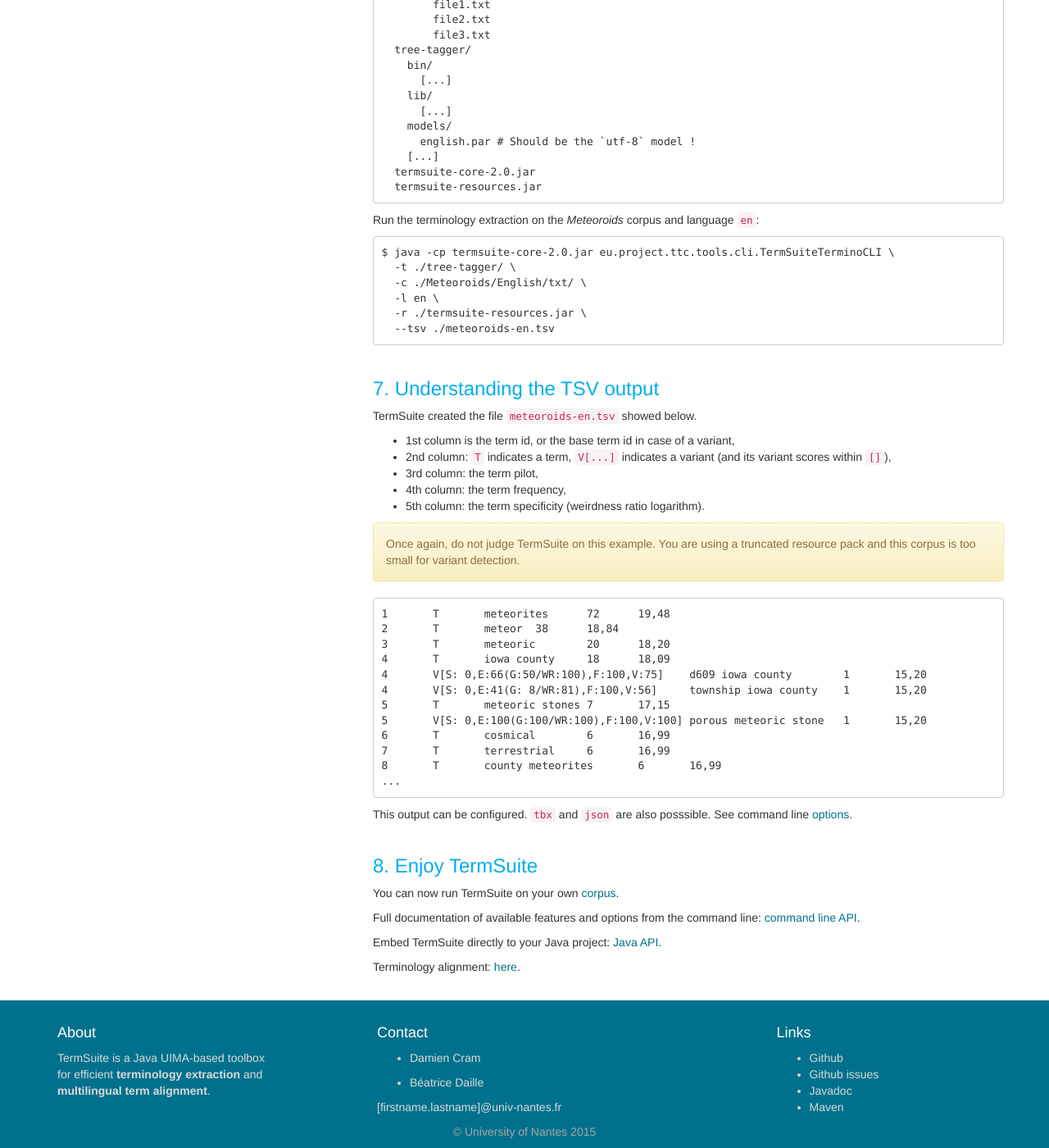
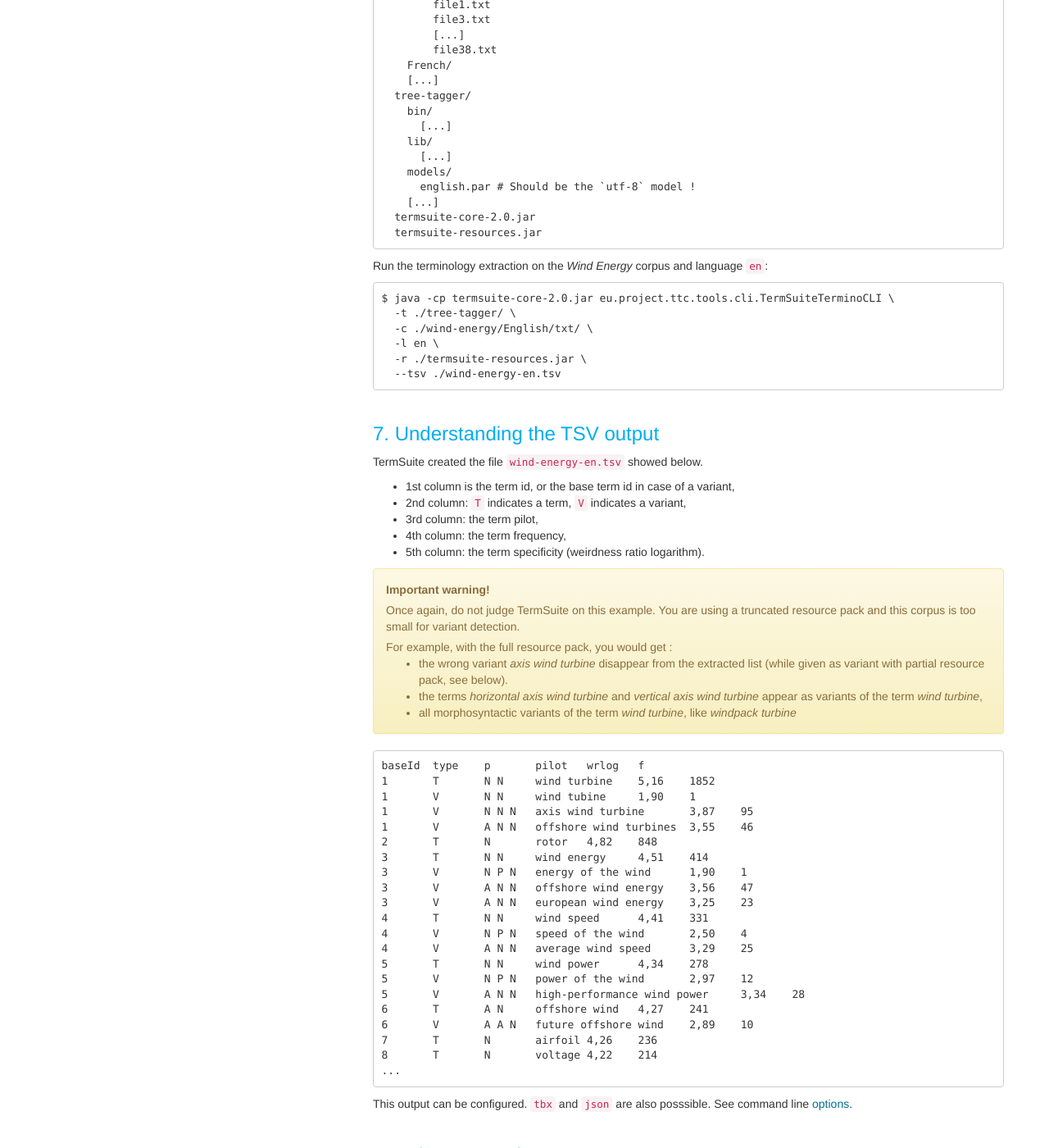
Before and after one commit to termsuite/termsuite.github.io, a Jekyll site: the page built from _documentation/12-getting-started.md, in a window 1280 px wide and 1400 px high, scrolled down 1852 px. Shown: the whole window at 82% size. Built offline with Jekyll 4.4.1, drawn with Linux system fonts in a browser that asks for light colours; nearby versions of some CDN libraries; some of the changed text lies outside the part shown.

Commit message:
Changed meteorids corpus with wind-energy corpus

```diff
--- a/_config.yml
+++ b/_config.yml
@@ -16,7 +16,8 @@
   filename: termsuite-resources.jar
 
 corpus:
-  meteoroids: http://logiciels.lina.univ-nantes.fr/redmine/attachments/download/554/Meteoroids.zip
+  we: http://www.lina.univ-nantes.fr/taln/maven/wind-energy.tgz
+  mobile: http://www.lina.univ-nantes.fr/taln/maven/mobile-technology.tar.gz
 
 # Build settings
 markdown: kramdown
--- a/_data/features.yml
+++ b/_data/features.yml
@@ -9,6 +9,6 @@
 - Term semantic variants detection (to come)
 - Term morphology extraction
 - Term morphosyntactic variants detection
-- "Term specificity (Weirdness Ratio) computing and other term measures: WR log, Z-score, term frequency, etc"
+- "Term specificity (Weirdness Ratio) computing and other term measures: WR log, term frequency, etc"
 - Term alignment (distributional and compositional, multilingual and monolingual)
 - "Terminology export in multiple formats: `json`, `tsv`, `tbx`"
--- a/_data/filtering-properties.yml
+++ b/_data/filtering-properties.yml
@@ -16,9 +16,6 @@
 - name: wrLog
   description: the log of weirdness ratio
   filter: true
-- name: wrLogZScore
-  description: the z-score of weirdness ratio (i.e. normalized wr)
-  filter: true
 - name: pattern
   description: the syntactic pattern of the term
   filter: false
--- a/_documentation/12-getting-started.md
+++ b/_documentation/12-getting-started.md
@@ -54,7 +54,7 @@
 
 ### 5. Prepare your corpus
 
-Download the example [Meteoroids corpus]({{site.corpus.meteoroids}}) to `TERMSUITE_WORKSPACE` and uncompress it.
+Download the example multilingual corpus [Wind Energy]({{site.corpus.we}}) to `TERMSUITE_WORKSPACE` and uncompress it.
 
 ### 6. Run terminology extraction
 
@@ -62,13 +62,16 @@
 
 ~~~
 TERMSUITE_WORKSPACE/
-  Meteoroids/
+  wind-energy/
     README.txt
     English/
       txt/
         file1.txt
-        file2.txt
         file3.txt
+        [...]
+        file38.txt
+    French/
+    [...]
   tree-tagger/
     bin/
       [...]
@@ -81,43 +84,60 @@
   termsuite-resources.jar
 ~~~
 
-Run the terminology extraction on the *Meteoroids* corpus and language `en`:
+Run the terminology extraction on the *Wind Energy* corpus and language `en`:
 
 ~~~
 $ java -cp termsuite-core-{{site.termsuite.version}}.jar eu.project.ttc.tools.cli.TermSuiteTerminoCLI \
   -t ./tree-tagger/ \
-  -c ./Meteoroids/English/txt/ \
+  -c ./wind-energy/English/txt/ \
   -l en \
   -r ./termsuite-resources.jar \
-  --tsv ./meteoroids-en.tsv
+  --tsv ./wind-energy-en.tsv
 ~~~
 
 ### 7. Understanding the TSV output
 
-TermSuite created the file `meteoroids-en.tsv` showed below.
+TermSuite created the file `wind-energy-en.tsv` showed below.
 * 1st column is the term id, or the base term id in case of a variant,
-* 2nd column: `T` indicates a term, `V[...]` indicates a variant (and its variant scores within `[]`),
+* 2nd column: `T` indicates a term, `V` indicates a variant,
 * 3rd column: the term pilot,
 * 4th column: the term frequency,
 * 5th column: the term specificity (weirdness ratio logarithm).
 
 <div class="alert alert-warning" role="alert">
+**Important warning!**
+
 Once again, do not judge TermSuite on this example. You are using a truncated resource pack and this corpus is too small for variant detection.
+
+For example, with the full resource pack, you would get :
+
+ * the wrong variant *axis wind turbine* disappear from the extracted list (while given as variant with partial resource pack, see below).
+ * the terms *horizontal axis wind turbine* and *vertical axis wind turbine* appear as variants of the term *wind turbine*,
+ * all morphosyntactic variants of the term *wind turbine*, like *windpack turbine*
 </div>
 
 
 ~~~
-1       T       meteorites      72      19,48
-2       T       meteor  38      18,84
-3       T       meteoric        20      18,20
-4       T       iowa county     18      18,09
-4       V[S: 0,E:66(G:50/WR:100),F:100,V:75]    d609 iowa county        1       15,20
-4       V[S: 0,E:41(G: 8/WR:81),F:100,V:56]     township iowa county    1       15,20
-5       T       meteoric stones 7       17,15
-5       V[S: 0,E:100(G:100/WR:100),F:100,V:100] porous meteoric stone   1       15,20
-6       T       cosmical        6       16,99
-7       T       terrestrial     6       16,99
-8       T       county meteorites       6       16,99
+baseId  type    p       pilot   wrlog   f
+1       T       N N     wind turbine    5,16    1852
+1       V       N N     wind tubine     1,90    1
+1       V       N N N   axis wind turbine       3,87    95
+1       V       A N N   offshore wind turbines  3,55    46
+2       T       N       rotor   4,82    848
+3       T       N N     wind energy     4,51    414
+3       V       N P N   energy of the wind      1,90    1
+3       V       A N N   offshore wind energy    3,56    47
+3       V       A N N   european wind energy    3,25    23
+4       T       N N     wind speed      4,41    331
+4       V       N P N   speed of the wind       2,50    4
+4       V       A N N   average wind speed      3,29    25
+5       T       N N     wind power      4,34    278
+5       V       N P N   power of the wind       2,97    12
+5       V       A N N   high-performance wind power     3,34    28
+6       T       A N     offshore wind   4,27    241
+6       V       A A N   future offshore wind    2,89    10
+7       T       N       airfoil 4,26    236
+8       T       N       voltage 4,22    214
 ...
 ~~~
 
```
Also changed, not shown: _includes/features.md (+1 -1 lines).
